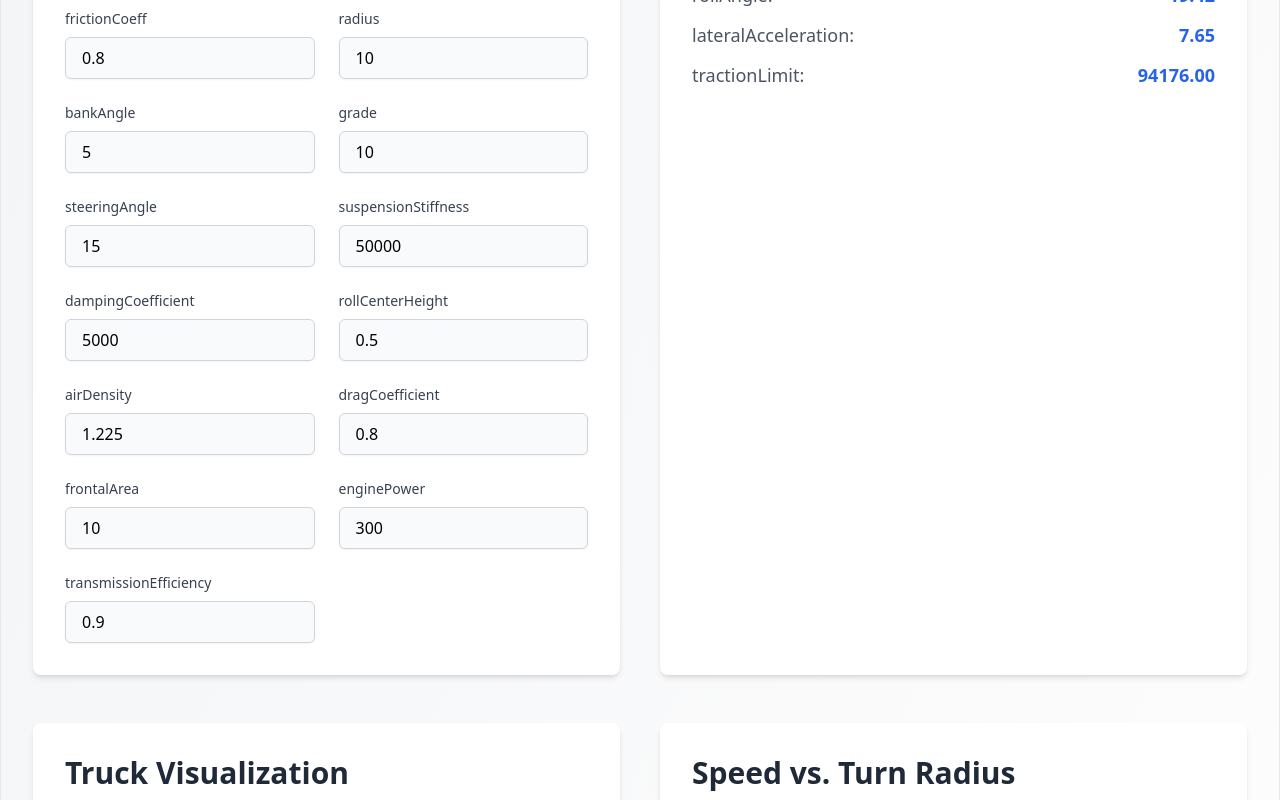
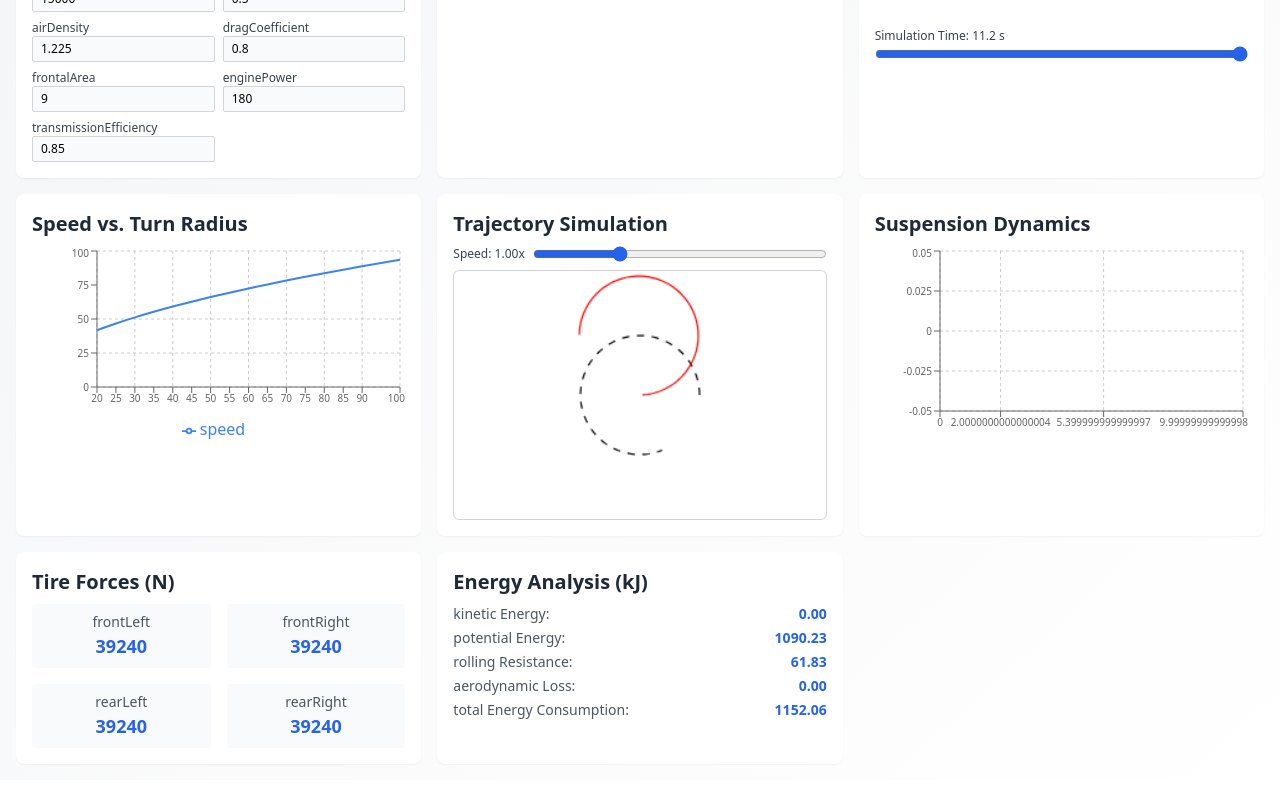
Before and after one commit to ProPrak01/truckTurnSimulatorHFD, a React (Vite) app: page / in a window 1280 px wide. Shown: the part 400-1200 px from the top of the page. Built offline with nearby package versions, Linux system fonts and the light colour scheme.

Commit message:
changes_3

```diff
--- a/src/mainTruckSimulator.jsx
+++ b/src/mainTruckSimulator.jsx
@@ -8,27 +8,29 @@ import {
   Tooltip,
   Legend,
   ResponsiveContainer,
+  AreaChart,
+  Area,
 } from "recharts";
 
 const TruckTurnSimulator = () => {
   const [params, setParams] = useState({
-    mass: 12000, // kg
+    mass: 16000, // kg
     h_cg: 1.2, // meters
-    wheelbase: 4.5, // meters
-    trackWidth: 2.5, // meters
-    frictionCoeff: 0.8,
-    radius: 10, // meters
+    wheelbase: 4.2, // meters
+    trackWidth: 2.0, // meters
+    frictionCoeff: 0.7,
+    radius: 40, // meters
     bankAngle: 5, // degrees
     grade: 10, // degrees
-    steeringAngle: 15, // degrees
-    suspensionStiffness: 50000, // N/m
-    dampingCoefficient: 5000, // Ns/m
+    steeringAngle: 35, // degrees
+    suspensionStiffness: 400000, // N/m
+    dampingCoefficient: 15000, // Ns/m
     rollCenterHeight: 0.5, // meters
     airDensity: 1.225, // kg/m³
     dragCoefficient: 0.8,
-    frontalArea: 10, // m²
-    enginePower: 300, // kW
-    transmissionEfficiency: 0.9,
+    frontalArea: 9, // m²
+    enginePower: 180, // kW
+    transmissionEfficiency: 0.85,
   });
 
   const [results, setResults] = useState({
@@ -39,6 +41,25 @@ const TruckTurnSimulator = () => {
     rollAngle: 0,
     lateralAcceleration: 0,
     tractionLimit: 0,
+  });
+  const [suspensionData, setSuspensionData] = useState({
+    verticalDisplacement: [],
+    rollEnergy: [],
+  });
+
+  const [tireForces, setTireForces] = useState({
+    frontLeft: 0,
+    frontRight: 0,
+    rearLeft: 0,
+    rearRight: 0,
+  });
+
+  const [energyMetrics, setEnergyMetrics] = useState({
+    kineticEnergy: 0,
+    potentialEnergy: 0,
+    rollingResistance: 0,
+    aerodynamicLoss: 0,
+    totalEnergyConsumption: 0,
   });
 
   const [speedData, setSpeedData] = useState([]);
@@ -139,6 +160,63 @@ const TruckTurnSimulator = () => {
       actual: xActual.map((x, i) => ({ x, y: yActual[i] })),
     };
   };
+  const calculateSuspensionDynamics = (speed, time) => {
+    const data = [];
+    const rollEnergyData = [];
+
+    for (let t = 0; t < 10; t += 0.1) {
+      // Simulate suspension movement with damped oscillation
+      const displacement =
+        0.05 *
+        Math.exp(-0.5 * t) *
+        Math.cos(2 * Math.PI * t + Math.sin((speed * t) / 20));
+
+      // Calculate roll energy
+      const rollEnergy =
+        0.5 * params.suspensionStiffness * displacement * displacement;
+
+      data.push({
+        time: t,
+        displacement: displacement,
+        rollEnergy: rollEnergy,
+      });
+    }
+
+    return data;
+  };
+
+  const calculateTireForces = (lateralAcceleration, rollAngle) => {
+    const weightPerWheel = (params.mass * g) / 4;
+    const rollMoment = params.mass * params.h_cg * lateralAcceleration;
+    const loadTransfer = rollMoment / params.trackWidth;
+
+    return {
+      frontLeft: weightPerWheel - loadTransfer * 0.6,
+      frontRight: weightPerWheel + loadTransfer * 0.6,
+      rearLeft: weightPerWheel - loadTransfer * 0.4,
+      rearRight: weightPerWheel + loadTransfer * 0.4,
+    };
+  };
+
+  const calculateEnergyMetrics = (speed) => {
+    const speedMs = speed / 3.6; // Convert to m/s
+    const kineticEnergy = 0.5 * params.mass * speedMs * speedMs;
+    const gradeRadians = (params.grade * Math.PI) / 180;
+    const potentialEnergy =
+      params.mass * g * Math.sin(gradeRadians) * params.radius;
+    const rollingResistance =
+      0.01 * params.mass * g * Math.cos(gradeRadians) * params.radius;
+    const airResistance = calculateAerodynamicDrag(speedMs) * params.radius;
+
+    return {
+      kineticEnergy,
+      potentialEnergy,
+      rollingResistance,
+      aerodynamicLoss: airResistance,
+      totalEnergyConsumption:
+        kineticEnergy + potentialEnergy + rollingResistance + airResistance,
+    };
+  };
 
   const updateResults = () => {
     const maxSpeed = calculateMaxSafeSpeed(
@@ -194,6 +272,21 @@ const TruckTurnSimulator = () => {
       params.grade
     );
     setTrajectoryData(trajectoryData);
+
+    const suspensionData = calculateSuspensionDynamics(
+      results.maxSpeed,
+      simulationTime
+    );
+    setSuspensionData(suspensionData);
+
+    const newTireForces = calculateTireForces(
+      results.lateralAcceleration,
+      results.rollAngle
+    );
+    setTireForces(newTireForces);
+
+    const newEnergyMetrics = calculateEnergyMetrics(results.maxSpeed);
+    setEnergyMetrics(newEnergyMetrics);
   };
 
   useEffect(() => {
@@ -209,7 +302,7 @@ const TruckTurnSimulator = () => {
   useEffect(() => {
     const canvas = canvasRef.current;
     const ctx = canvas.getContext("2d");
-    const scale = 5;
+    const scale = 1.2;
 
     ctx.clearRect(0, 0, canvas.width, canvas.height);
     ctx.save();
@@ -326,43 +419,102 @@ const TruckTurnSimulator = () => {
       </svg>
     );
   };
+  const SuspensionGraph = () => (
+    <div className="bg-white p-4 rounded-lg shadow-sm">
+      <h2 className="text-xl font-semibold mb-2 text-gray-800">
+        Suspension Dynamics
+      </h2>
+      <ResponsiveContainer width="100%" height={200}>
+        <AreaChart data={suspensionData}>
+          <CartesianGrid strokeDasharray="3 3" />
+          <XAxis dataKey="time" tick={{ fontSize: 10 }} />
+          <YAxis tick={{ fontSize: 10 }} />
+          <Tooltip />
+          <Area
+            type="monotone"
+            dataKey="displacement"
+            stroke="#3b82f6"
+            fill="#93c5fd"
+            name="Displacement"
+          />
+        </AreaChart>
+      </ResponsiveContainer>
+    </div>
+  );
+
+  const TireForcesCard = () => (
+    <div className="bg-white p-4 rounded-lg shadow-sm">
+      <h2 className="text-xl font-semibold mb-2 text-gray-800">
+        Tire Forces (N)
+      </h2>
+      <div className="grid grid-cols-2 gap-4">
+        {Object.entries(tireForces).map(([wheel, force]) => (
+          <div key={wheel} className="text-center p-2 bg-gray-50 rounded">
+            <div className="text-sm font-medium text-gray-600">{wheel}</div>
+            <div className="text-lg font-bold text-blue-600">
+              {force.toFixed(0)}
+            </div>
+          </div>
+        ))}
+      </div>
+    </div>
+  );
+
+  const EnergyConsumptionCard = () => (
+    <div className="bg-white p-4 rounded-lg shadow-sm">
+      <h2 className="text-xl font-semibold mb-2 text-gray-800">
+        Energy Analysis (kJ)
+      </h2>
+      <ul className="space-y-1 text-sm">
+        {Object.entries(energyMetrics).map(([metric, value]) => (
+          <li key={metric} className="flex justify-between">
+            <span className="text-gray-600">
+              {metric.replace(/([A-Z])/g, " $1").trim()}:
+            </span>
+            <span className="font-semibold text-blue-600">
+              {(value / 1000).toFixed(2)}
+            </span>
+          </li>
+        ))}
+      </ul>
+    </div>
+  );
 
   return (
-    <div className="p-8 max-w-7xl mx-auto bg-gradient-to-br from-gray-100 to-white rounded-xl shadow-2xl border border-gray-200 transition-all duration-300 hover:shadow-lg hover:border-blue-300">
-      <h1 className="text-5xl font-extrabold mb-12 text-center text-blue-700 tracking-tight">
+    <div className="p-4 mx-auto bg-gradient-to-br from-gray-100 to-white shadow-lg">
+      <h1 className="text-3xl font-bold mb-4 text-center text-blue-700">
         Truck Turn Simulator
       </h1>
 
-      {/* Parameters and Results Section */}
-      <div className="grid grid-cols-1 lg:grid-cols-2 gap-10 mb-12">
-        {/* Parameters Card */}
-        <div className="bg-white p-8 rounded-lg shadow-md transform hover:scale-105 transition duration-300">
-          <h2 className="text-3xl font-semibold mb-6 text-gray-800">
+      <div className="grid grid-cols-1 md:grid-cols-2 lg:grid-cols-3 gap-4">
+        {/* Parameters Section */}
+        <div className="bg-white p-4 rounded-lg shadow-sm col-span-1 md:col-span-2 lg:col-span-1">
+          <h2 className="text-xl font-semibold mb-2 text-gray-800">
             Parameters
           </h2>
-          <div className="grid grid-cols-2 gap-6">
+          <div className="grid grid-cols-2 gap-2 text-sm">
             {Object.entries(params).map(([key, value]) => (
               <div key={key} className="flex flex-col">
-                <label className="block text-sm font-medium text-gray-700 mb-2">
+                <label className="text-xs font-medium text-gray-700">
                   {key}
                 </label>
                 <input
                   type="number"
                   value={value}
                   onChange={(e) => handleParamChange(key, e.target.value)}
-                  className="w-full px-4 py-2 bg-gray-50 border border-gray-300 rounded-md shadow-sm focus:ring-2 focus:ring-blue-500 focus:border-blue-500 transition duration-200"
+                  className="w-full px-2 py-1 bg-gray-50 border border-gray-300 rounded-sm text-xs"
                 />
               </div>
             ))}
           </div>
         </div>
 
-        {/* Results Card */}
-        <div className="bg-white p-8 rounded-lg shadow-md transform hover:scale-105 transition duration-300">
-          <h2 className="text-3xl font-semibold mb-6 text-gray-800">Results</h2>
-          <ul className="space-y-3">
+        {/* Results Section */}
+        <div className="bg-white p-4 rounded-lg shadow-sm">
+          <h2 className="text-xl font-semibold mb-2 text-gray-800">Results</h2>
+          <ul className="space-y-1 text-sm">
             {Object.entries(results).map(([key, value]) => (
-              <li key={key} className="flex justify-between text-lg">
+              <li key={key} className="flex justify-between">
                 <span className="text-gray-600">{key}:</span>
                 <span className="font-semibold text-blue-600">
                   {value.toFixed(2)}
@@ -371,18 +523,15 @@ const TruckTurnSimulator = () => {
             ))}
           </ul>
         </div>
-      </div>
 
-      {/* Visualization and Chart Section */}
-      <div className="grid grid-cols-1 lg:grid-cols-2 gap-10 mb-12">
-        {/* Truck Visualization Card */}
-        <div className="bg-white p-8 rounded-lg shadow-md transform hover:scale-105 transition duration-300">
-          <h2 className="text-3xl font-semibold mb-6 text-gray-800">
+        {/* Truck Visualization Section */}
+        <div className="bg-white p-4 rounded-lg shadow-sm">
+          <h2 className="text-xl font-semibold mb-2 text-gray-800">
             Truck Visualization
           </h2>
           <TruckVisualization />
-          <div className="mt-6">
-            <label className="block text-sm font-medium text-gray-700 mb-2">
+          <div className="mt-2">
+            <label className="block text-xs font-medium text-gray-700">
               Simulation Time: {simulationTime.toFixed(1)} s
             </label>
             <input
@@ -398,49 +547,36 @@ const TruckTurnSimulator = () => {
         </div>
 
         {/* Speed vs. Turn Radius Chart */}
-        <div className="bg-white p-8 rounded-lg shadow-md transform hover:scale-105 transition duration-300">
-          <h2 className="text-3xl font-semibold mb-6 text-gray-800">
+        <div className="bg-white p-4 rounded-lg shadow-sm col-span-1 md:col-span-2 lg:col-span-1">
+          <h2 className="text-xl font-semibold mb-2 text-gray-800">
             Speed vs. Turn Radius
           </h2>
-          <ResponsiveContainer width="100%" height={300}>
+          <ResponsiveContainer width="100%" height={200}>
             <LineChart data={speedData}>
               <CartesianGrid strokeDasharray="3 3" />
-              <XAxis
-                dataKey="radius"
-                label={{ value: "Turn Radius (m)", position: "bottom" }}
-                tick={{ fill: "#4B5563" }}
-              />
-              <YAxis
-                label={{
-                  value: "Max Safe Speed (km/h)",
-                  angle: -90,
-                  position: "left",
-                  fill: "#4B5563",
-                }}
-                tick={{ fill: "#4B5563" }}
-              />
+              <XAxis dataKey="radius" tick={{ fontSize: 10 }} />
+              <YAxis tick={{ fontSize: 10 }} />
               <Tooltip />
               <Legend />
               <Line
                 type="monotone"
                 dataKey="speed"
                 stroke="#3b82f6"
-                strokeWidth={3}
-                dot={{ stroke: "#3b82f6", strokeWidth: 2 }}
+                strokeWidth={2}
+                dot={false}
               />
             </LineChart>
           </ResponsiveContainer>
         </div>
-      </div>
 
-      {/* Truck Trajectory Simulation Section */}
-      <div className="bg-white p-8 rounded-lg shadow-md transform hover:scale-105 transition duration-300">
-        <h2 className="text-3xl font-semibold mb-6 text-gray-800">
-          Truck Trajectory Simulation
+        {/* Truck Trajectory Simulation */}
+        <div className="bg-white p-4 rounded-lg shadow-sm col-span-1 md:col-span-2 lg:col-span-1">
+          <h2 className="text-xl font-semibold mb-2 text-gray-800">
+            Trajectory Simulation
           </h2>
-        <div className="mb-6">
-          <label className="block text-sm font-medium text-gray-700 mb-2">
-            Speed Factor
+          <div className="flex items-center mb-2">
+            <label className="text-xs font-medium text-gray-700 mr-2 whitespace-nowrap">
+              Speed: {speedFactor.toFixed(2)}x
             </label>
             <input
               type="range"
@@ -451,16 +587,17 @@ const TruckTurnSimulator = () => {
               onChange={(e) => setSpeedFactor(parseFloat(e.target.value))}
               className="w-full accent-blue-600"
             />
-          <span className="text-sm text-gray-600 mt-2 block">
-            Current Speed Factor: {speedFactor.toFixed(2)}
-          </span>
           </div>
           <canvas
             ref={canvasRef}
-          width="600"
-          height="400"
-          className="mx-auto border border-gray-300 rounded-md"
+            width="300"
+            height="200"
+            className="w-full border border-gray-300 rounded-md"
           />
+        </div>
+        <SuspensionGraph />
+        <TireForcesCard />
+        <EnergyConsumptionCard />
       </div>
     </div>
   );
```
Lines whose indentation alone changed are shown as unchanged.
